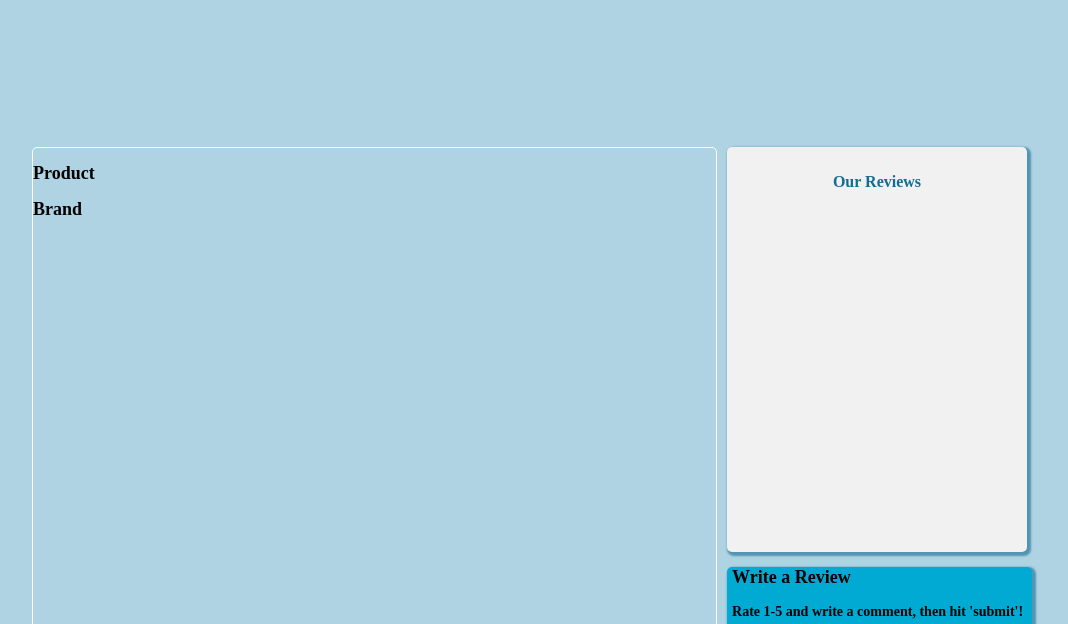
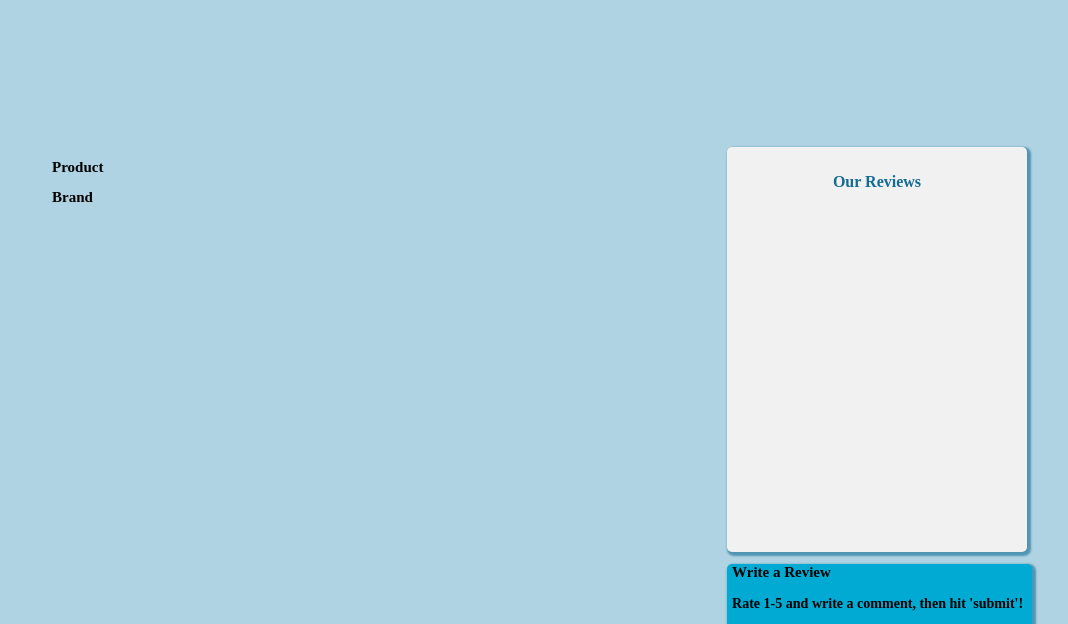
Before and after one commit to tkennelly/NotSoBestbuy_TvDepartment, a website: page client/index.html in a window 1280 px wide. Shown: the part 277-901 px from the top of the page, without its empty margins (108-1176 px from the left). Drawn offline with nearby package versions, Linux system fonts and the light colour scheme.

Commit message:
updated CSS

```diff
--- a/client/styles.css
+++ b/client/styles.css
@@ -127,13 +127,13 @@ input {
 
 .api-product {
   height: 730px;
-  border: solid 1px white;
   border-radius: 5px;
   background-color: #AFD3E2;
   width: 800px;
   font-size: 12px;
   margin-top: 150px;
   margin-bottom: 50px;
+  padding-left: 20px;
 }
 
 
@@ -178,3 +178,7 @@ h4 {
   text-align: center;
   color:#146C94;
 }
+
+h2 {
+  font-size: 15px;
+}
```
